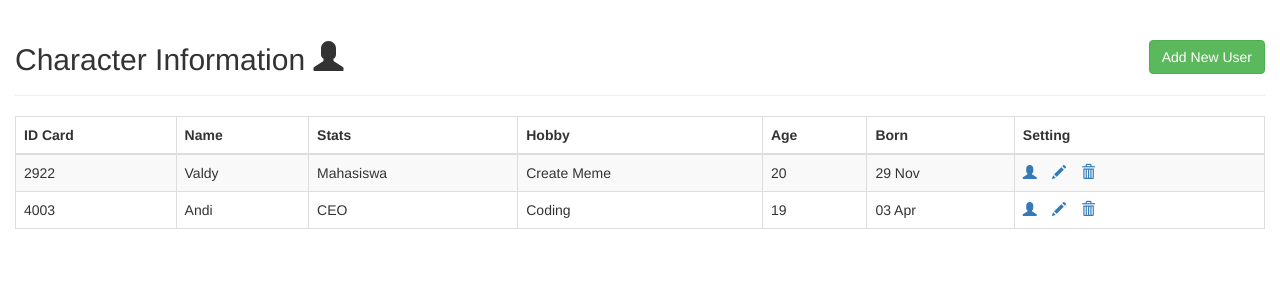
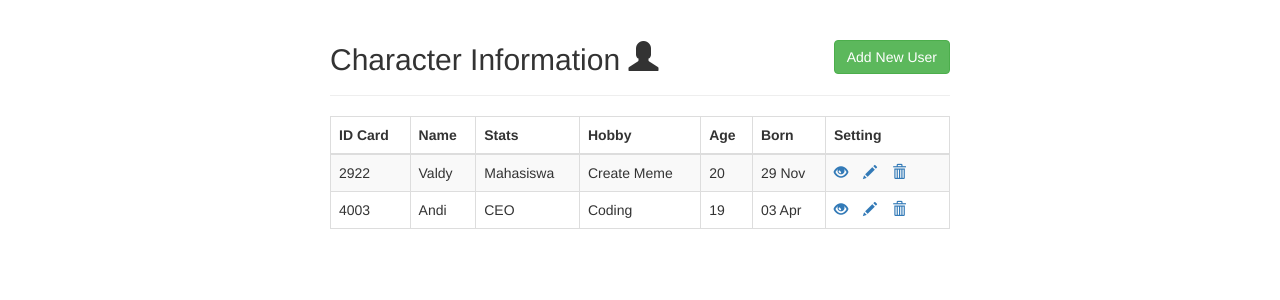
Before and after one commit to elysiamori/cardapp, a PHP site: page / in a window 1280 px wide. Shown: the top 300 px of the page. Run offline with PHP 8.4, Linux system fonts and the light colour scheme; data comes from the database, SQL or seed files in the repository.

Commit message:
Update index.php

```diff
--- a/cardapps/index.php
+++ b/cardapps/index.php
@@ -2,7 +2,7 @@
 <html lang="en">
 <head>
     <meta charset="UTF-8">
-    <title>Lovege</title>
+    <title>Card Generator App</title>
     <link rel="stylesheet" href="https://maxcdn.bootstrapcdn.com/bootstrap/3.3.7/css/bootstrap.css">
     <script src="https://ajax.googleapis.com/ajax/libs/jquery/1.12.4/jquery.min.js"></script>
     <script src="https://maxcdn.bootstrapcdn.com/bootstrap/3.3.7/js/bootstrap.js"></script>
@@ -25,7 +25,7 @@
     </script>
 </head>
 <body>
-    <!--<div class="wrapper">-->
+    <div class="wrapper">
         <div class="container-fluid">
             <div class="row">
                 <div class="col-md-12">
@@ -65,7 +65,7 @@
                                         echo "<td>" . $row['umur'] . "</td>";
                                         echo "<td>" . $row['ttl'] . "</td>";
                                         echo "<td>";
-                                            echo "<a href='aset/read.php?id=". $row['id'] ."' title='View Data' data-toggle='tooltip'><span class='glyphicon glyphicon-user'></span></a>";
+                                            echo "<a href='aset/read.php?id=". $row['id'] ."' title='View Data' data-toggle='tooltip'><span class='glyphicon glyphicon-eye-open'></span></a>";
                                             echo "<a href='aset/update.php?id=". $row['id'] ."' title='Update Data' data-toggle='tooltip'><span class='glyphicon glyphicon-pencil'></span></a>";
                                             echo "<a href='aset/delete.php?id=". $row['id'] ."' title='Delete Data' data-toggle='tooltip'><span class='glyphicon glyphicon-trash'></span></a>";
                                         echo "</td>";
@@ -76,7 +76,7 @@
                             // Free result set
                             mysqli_free_result($result);
                         } else{
-                            echo "<p class='lead'><em>No records were found.</em></p>";
+                            echo "<p class='lead'><em>No data record.</em></p>";
                         }
                     } else{
                         echo "ERROR: Could not able to execute $sql. " . mysqli_error($conn);
```
